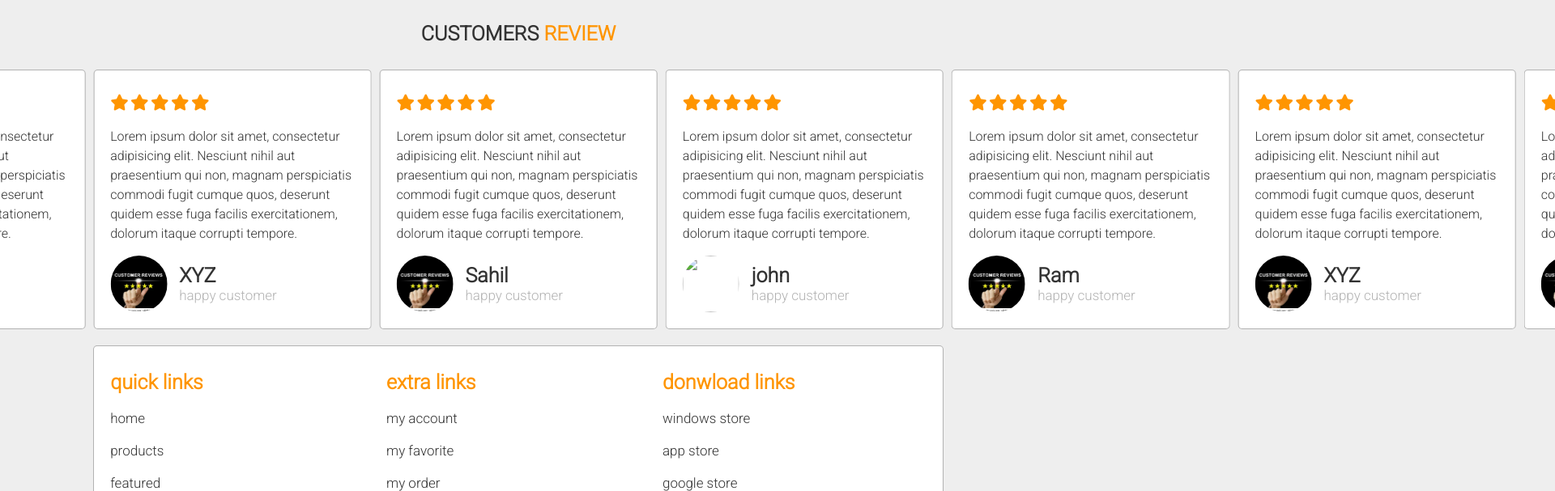
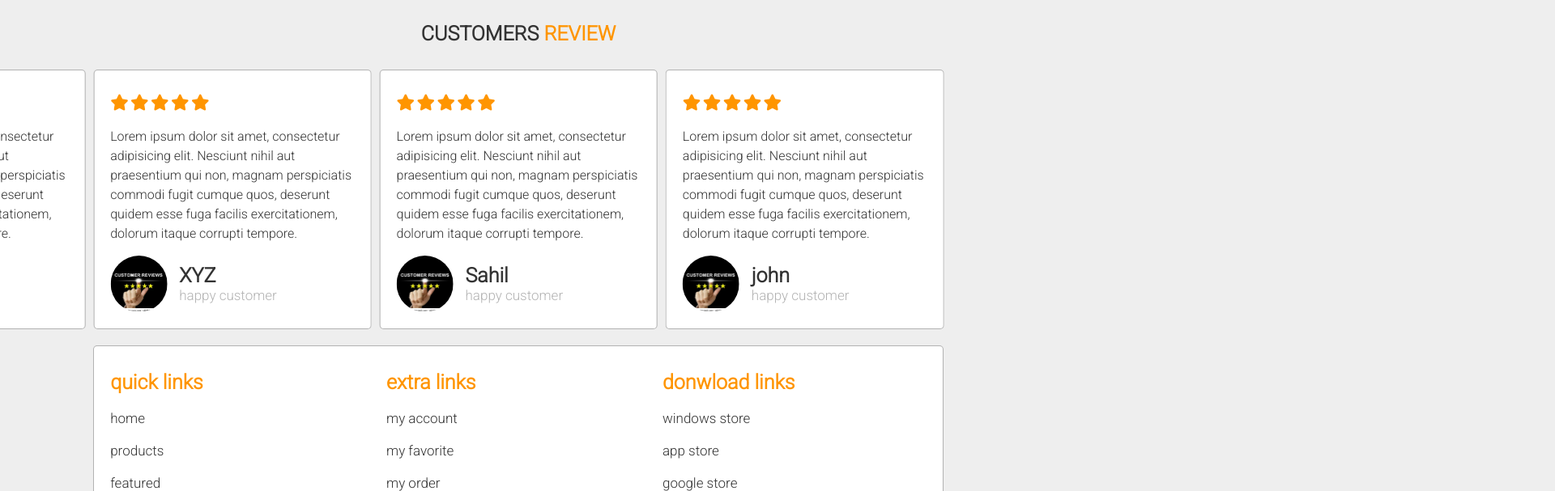
Before and after one commit to Neetu-yadav/E-commerce-website, a plain HTML site: page index.html in a window 1280 px wide. Shown: the part 3095-3702 px from the top of the page at 81% size, 1920 px wide, since content can reach past the window. Drawn offline with nearby package versions, Linux system fonts and the light colour scheme.

Commit message:
Update index.html

```diff
--- a/index.html
+++ b/index.html
@@ -453,7 +453,7 @@
                 </div>
                 <p>Lorem ipsum dolor sit amet, consectetur adipisicing elit. Nesciunt nihil aut praesentium qui non, magnam perspiciatis commodi fugit cumque quos, deserunt quidem esse fuga facilis exercitationem, dolorum itaque corrupti tempore.</p>
                 <div class="user">
-                    <img src=".images/review.webp" alt="">
+                    <img src="./images/review.webp" alt="">
                     <div class="user-info">
                         <h3>john</h3>
                         <span>happy customer</span>
@@ -537,7 +537,7 @@
 
 
 
-    <script src="https://cdn.jsdelivr.net/npm/swiper@8/swiper-bundle.min.js"></script>
+    <script src="./https://cdn.jsdelivr.net/npm/swiper@8/swiper-bundle.min.js"></script>
     <!-- custom js file link -->
 
     <script src="./js script.js"></script>
```
